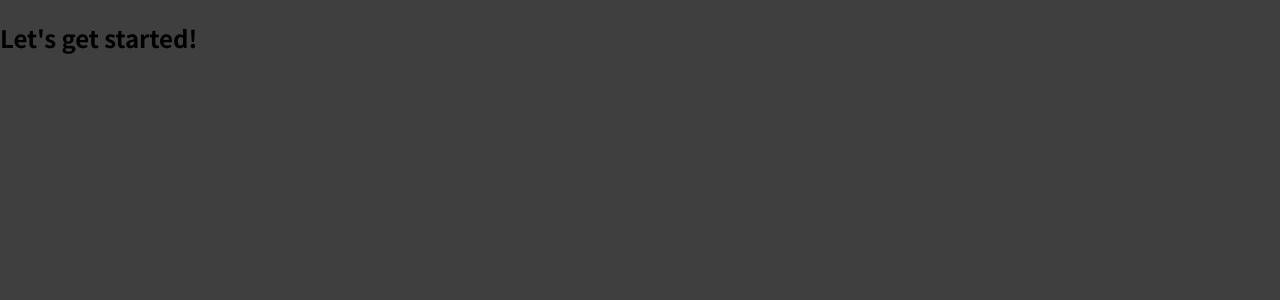
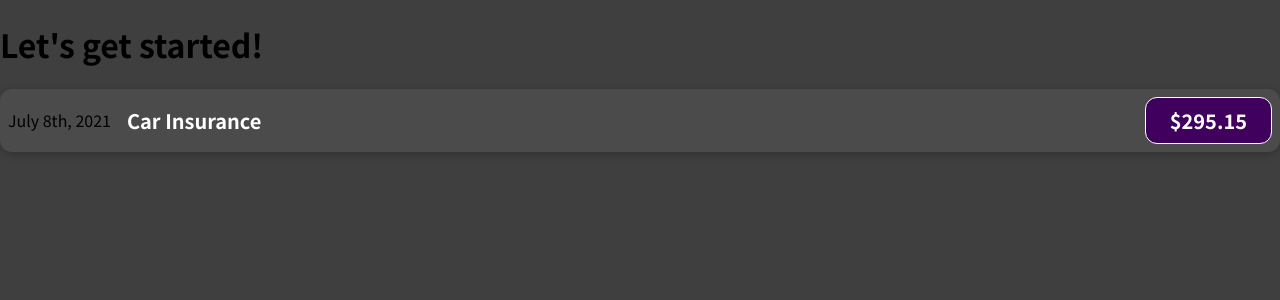
Before and after one commit to carlwilke/react-complete, a JavaScript app: page / in a window 1280 px wide. Shown: the top 300 px of the page. Built offline with nearby package versions, Linux system fonts and the light colour scheme.

Commit message:
ExpenseItem styling

```diff
--- a/src/App.js
+++ b/src/App.js
@@ -1,7 +1,10 @@
+import ExpenseItem from "./components/ExpenseItem";
+
 function App() {
   return (
     <div>
-      <h2>Let's get started!</h2>
+      <h1>Let's get started!</h1>
+      <ExpenseItem />
     </div>
   );
 }
--- /dev/null
+++ b/src/components/ExpenseItem.css
@@ -0,0 +1,56 @@
+.expense-item {
+  display: flex;
+  justify-content: space-between;
+  align-items: center;
+  box-shadow: 0 2px 8px rgba(0, 0, 0, 0.25);
+  padding: 0.5rem;
+  margin: 1rem 0;
+  border-radius: 12px;
+  background-color: #4b4b4b;
+}
+
+.expense-item__description {
+  display: flex;
+  flex-direction: column;
+  gap: 1rem;
+  align-items: flex-end;
+  flex-flow: column-reverse;
+  justify-content: flex-start;
+  flex: 1;
+}
+
+.expense-item h2 {
+  color: #3a3a3a;
+  font-size: 1rem;
+  flex: 1;
+  margin: 0 1rem;
+  color: white;
+}
+
+.expense-item__price {
+  font-size: 1rem;
+  font-weight: bold;
+  color: white;
+  background-color: #40005d;
+  border: 1px solid white;
+  padding: 0.5rem;
+  border-radius: 12px;
+}
+
+@media (min-width: 580px) {
+  .expense-item__description {
+    flex-direction: row;
+    align-items: center;
+    justify-content: flex-start;
+    flex: 1;
+  }
+
+  .expense-item__description h2 {
+    font-size: 1.25rem;
+  }
+
+  .expense-item__price {
+    font-size: 1.25rem;
+    padding: 0.5rem 1.5rem;
+  }
+}
--- /dev/null
+++ b/src/components/ExpenseItem.js
@@ -0,0 +1,16 @@
+import './ExpenseItem.css'
+
+function ExpenseItem(){
+    return  (
+        <div className="expense-item">
+            <div> July 8th, 2021</div>
+            <div className="expense-item__description">
+                <h2>Car Insurance</h2>
+                <div className="expense-item__price">$295.15</div>
+            </div>
+        </div>
+    );
+
+}
+
+export default ExpenseItem;
```
